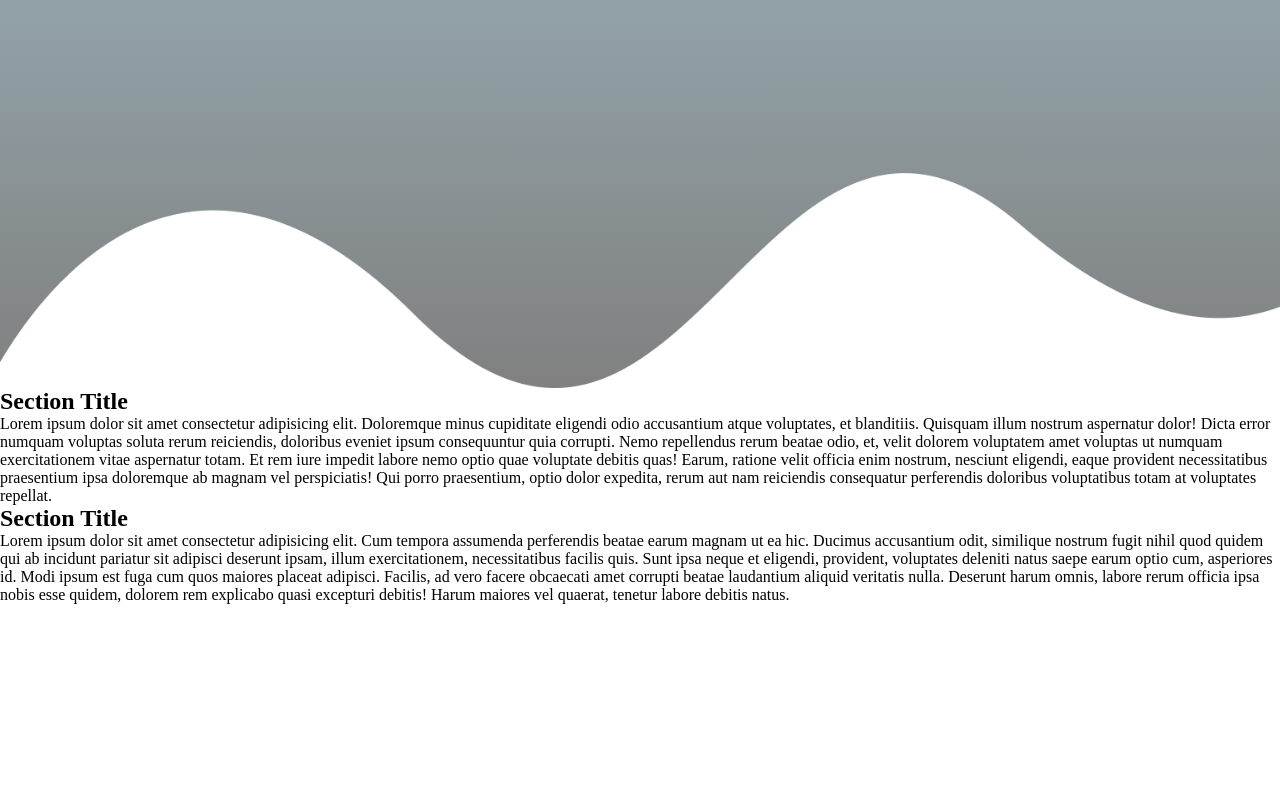
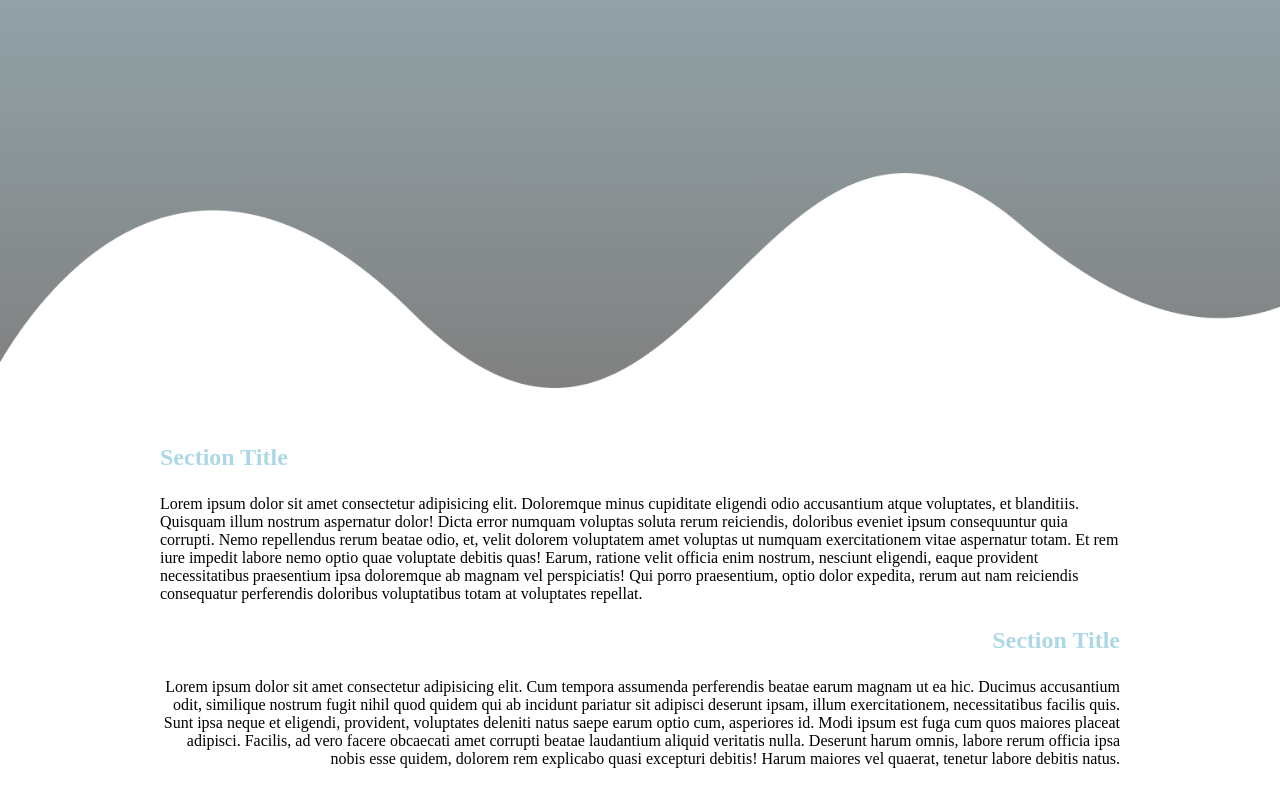
Before and after one commit to bJacob7769/mobile-friendly-practice, a plain HTML site: page index.html in a window 1280 px wide. Shown: the part 612-1412 px from the top of the page. Before the commit the page ends 1216 px from the top, so only its background shows below. Drawn offline with Linux system fonts and the light colour scheme.

Commit message:
added css for main

```diff
--- a/css/styles.css
+++ b/css/styles.css
@@ -30,3 +30,30 @@ h1 {
     padding-top: 25%;
     font-size: 5rem;
 }
+
+main {
+    margin: auto;
+    width: 75%;
+    padding: 2rem;
+}
+
+h2 {
+    padding: 1.5rem 0;
+    color: lightblue;
+}
+
+#subject-one {
+    text-align: left;
+}
+
+#subject-two {
+    text-align: right;
+}
+
+#par-one {
+    text-align: left;
+}
+
+#par-two {
+    text-align: right;
+}
--- a/index.html
+++ b/index.html
@@ -14,11 +14,11 @@
     </header>
     <main>
         <h2 id="subject-one">Section Title</h2>
-        <p>
+        <p id="par-one">
             Lorem ipsum dolor sit amet consectetur adipisicing elit. Doloremque minus cupiditate eligendi odio accusantium atque voluptates, et blanditiis. Quisquam illum nostrum aspernatur dolor! Dicta error numquam voluptas soluta rerum reiciendis, doloribus eveniet ipsum consequuntur quia corrupti. Nemo repellendus rerum beatae odio, et, velit dolorem voluptatem amet voluptas ut numquam exercitationem vitae aspernatur totam. Et rem iure impedit labore nemo optio quae voluptate debitis quas! Earum, ratione velit officia enim nostrum, nesciunt eligendi, eaque provident necessitatibus praesentium ipsa doloremque ab magnam vel perspiciatis! Qui porro praesentium, optio dolor expedita, rerum aut nam reiciendis consequatur perferendis doloribus voluptatibus totam at voluptates repellat.
         </p>
         <h2 id="subject-two">Section Title</h2>
-        <p>
+        <p id="par-two">
             Lorem ipsum dolor sit amet consectetur adipisicing elit. Cum tempora assumenda perferendis beatae earum magnam ut ea hic. Ducimus accusantium odit, similique nostrum fugit nihil quod quidem qui ab incidunt pariatur sit adipisci deserunt ipsam, illum exercitationem, necessitatibus facilis quis. Sunt ipsa neque et eligendi, provident, voluptates deleniti natus saepe earum optio cum, asperiores id. Modi ipsum est fuga cum quos maiores placeat adipisci. Facilis, ad vero facere obcaecati amet corrupti beatae laudantium aliquid veritatis nulla. Deserunt harum omnis, labore rerum officia ipsa nobis esse quidem, dolorem rem explicabo quasi excepturi debitis! Harum maiores vel quaerat, tenetur labore debitis natus.
         </p>
     </main>
```
